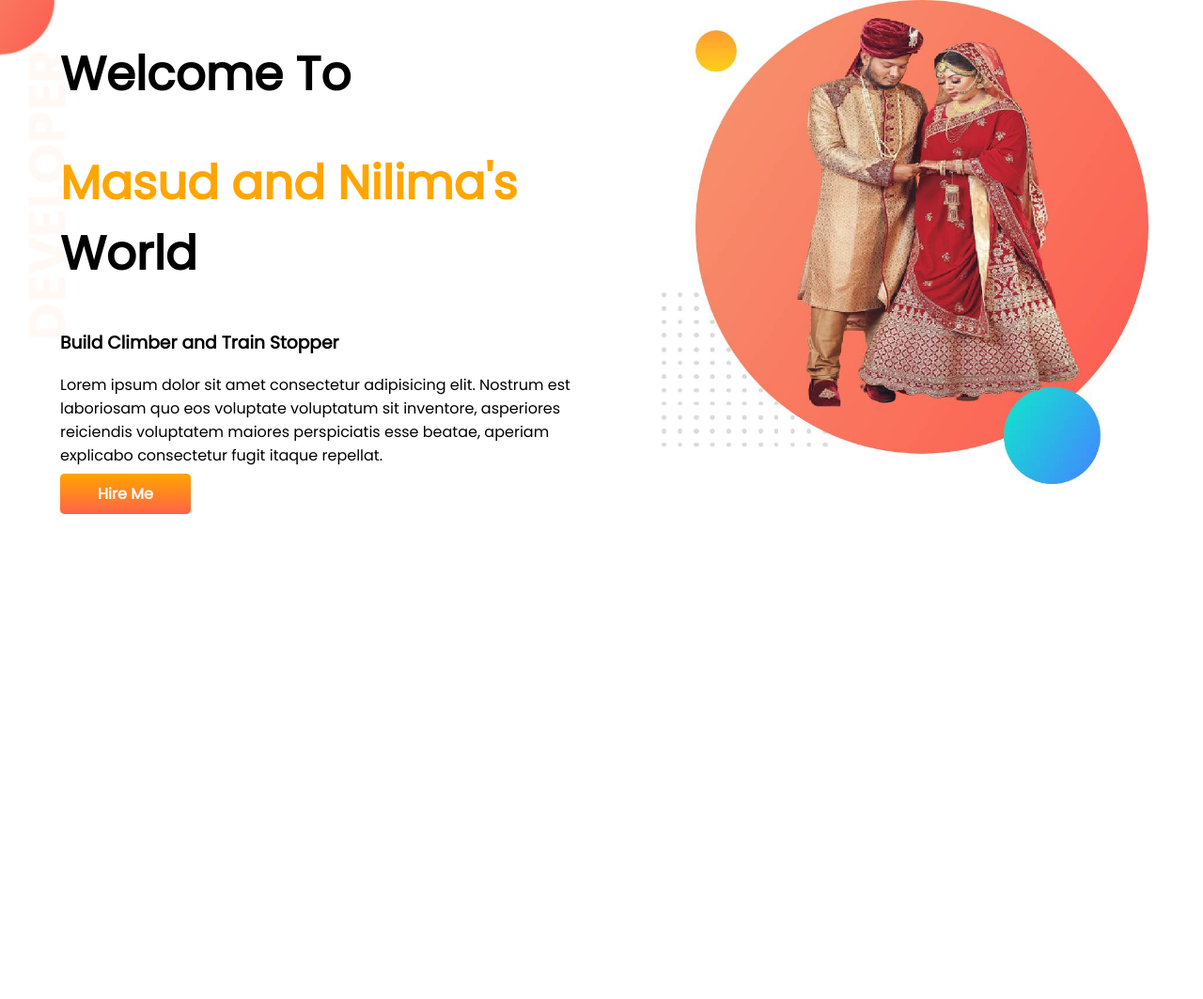
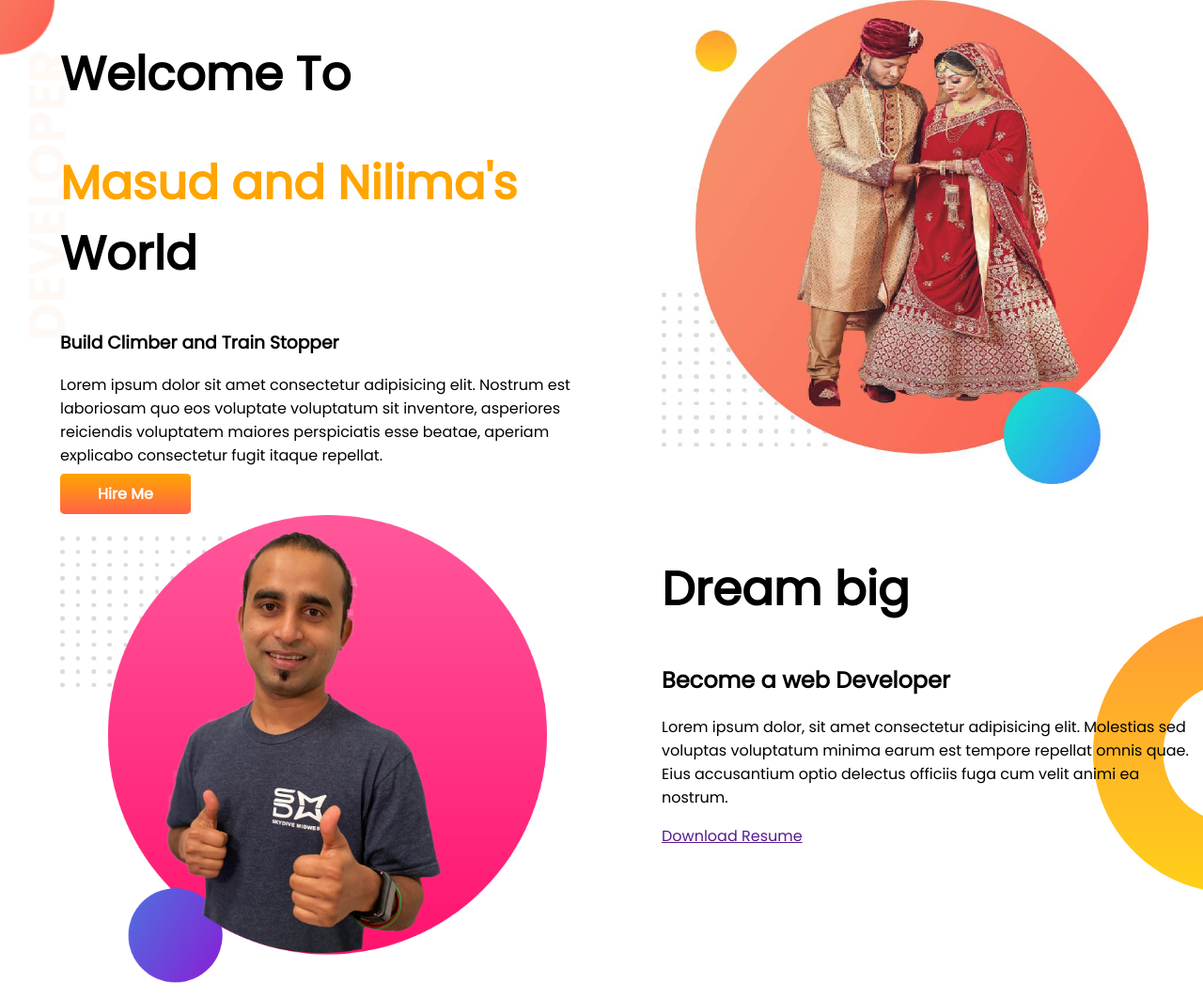
Before and after one commit to masudulhaque97/developer-portfolio, a plain HTML site: page index.html in a window 1280 px wide. Shown: the whole page at 94% size. Before the commit the page ends 800 px from the top, so only its background shows below. Drawn offline with Linux system fonts and the light colour scheme.

Commit message:
section added

```diff
--- a/index.html
+++ b/index.html
@@ -28,6 +28,21 @@
         <div class="half-width"> <img src="images/my-bg-new.jpg" alt="MY image here"></div>
     </section>
 
+    <section class="dream-big">
+        <div class="half-width">
+            <img src="images/jhankar2.png" alt="">
+        </div>
+        <div class="half-width">
+            <h1>Dream big</h1>
+            <h2>Become a web Developer</h2>
+            <p>Lorem ipsum dolor, sit amet consectetur adipisicing elit. Molestias sed voluptas voluptatum minima earum
+                est tempore repellat omnis quae. Eius accusantium optio delectus officiis fuga cum velit animi ea
+                nostrum.</p>
+
+            <a class="link-buttom" target="_blank" href="">Download Resume</a>
+        </div>
+    </section>
+
 </body>
 
 </html>
--- a/style.css
+++ b/style.css
@@ -14,6 +14,7 @@ color: orange;
 
 section{
     display: flex;
+    margin-bottom: 10px;
 }
 
 .half-width{
@@ -39,3 +40,9 @@ section{
     background-repeat: no-repeat;
 
 }
+
+.dream-big{
+    background-image: url(images/dream-bg.png);
+    background-repeat: no-repeat;
+    background-position: right;
+}
```
